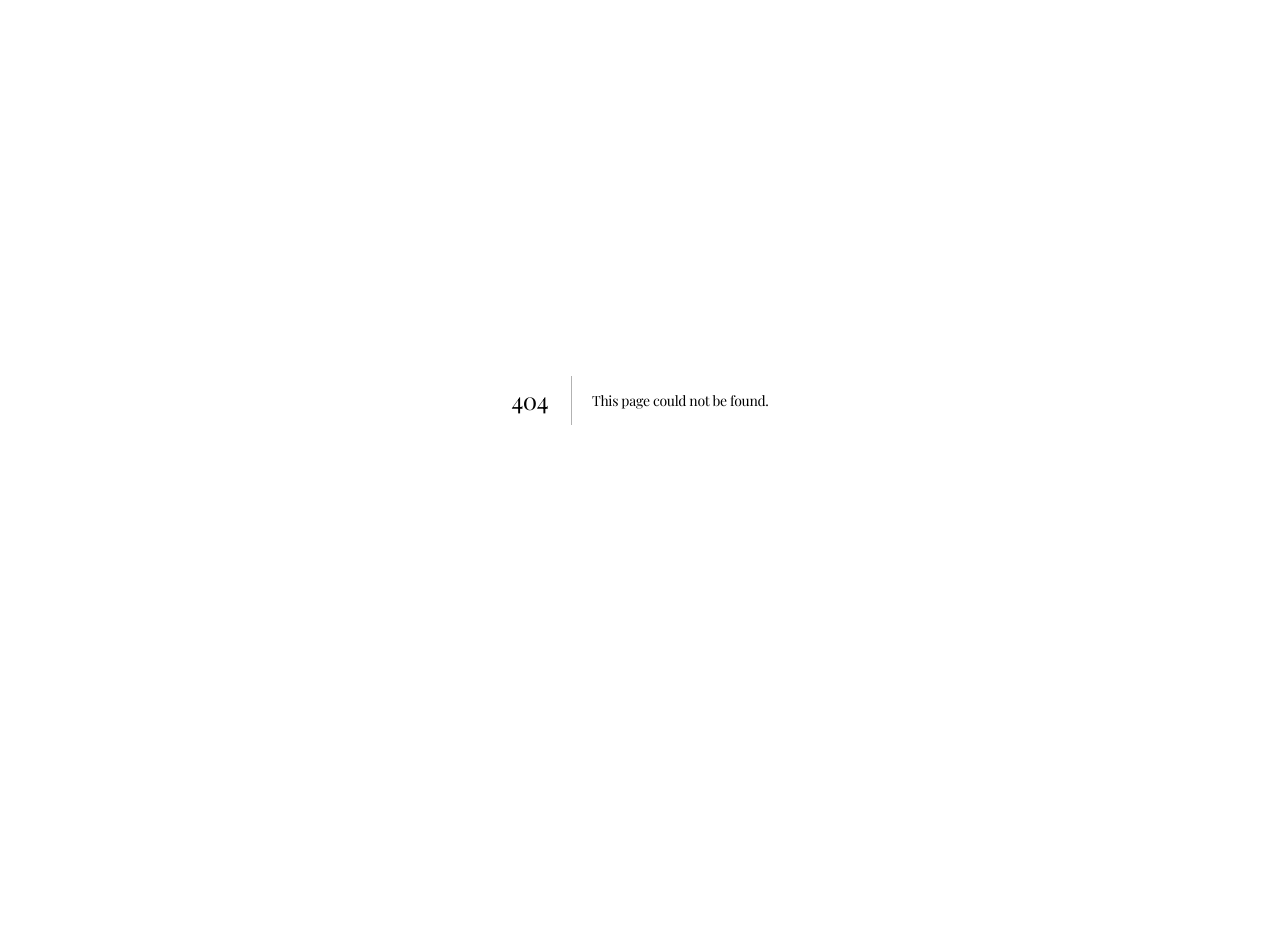
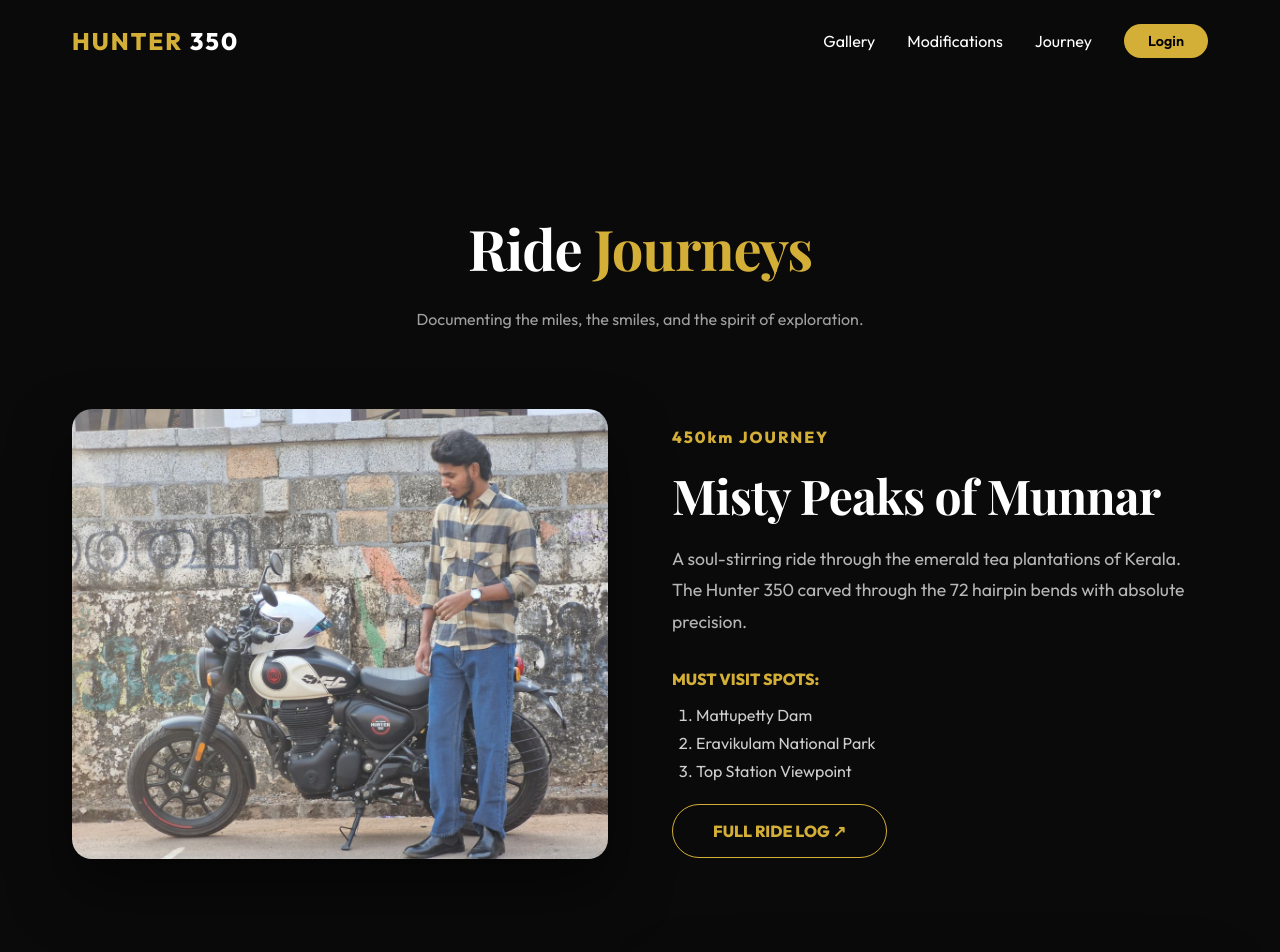
Before and after one commit to Sasi2005k/Sasi-bike-webpage, a Next.js app: page /journey in a window 1280 px wide. Before the commit this address had no page. Shown: the top 952 px of the page. Before the commit the page ends 800 px from the top, so only its background shows below. Built offline with nearby package versions, Linux system fonts and the light colour scheme; a web font is replaced by a local one.

Commit message:
feat: add comprehensive Journey section with detailed logs and stats

```diff
--- /dev/null
+++ b/src/app/journey/page.tsx
@@ -0,0 +1,104 @@
+'use client';
+import Navbar from '@/components/Navbar';
+import Link from 'next/link';
+
+const JourneyPage = () => {
+    const journeys = [
+        {
+            id: 'munnar-2026',
+            title: 'Misty Peaks of Munnar',
+            image: '/images/ride.jpeg',
+            experience: 'A soul-stirring ride through the emerald tea plantations of Kerala. The Hunter 350 carved through the 72 hairpin bends with absolute precision.',
+            spots: ['Mattupetty Dam', 'Eravikulam National Park', 'Top Station Viewpoint'],
+            features: { distance: '450km', terrain: 'Hilly/Curves', difficulty: 'Moderate' }
+        },
+        {
+            id: 'coast-run',
+            title: 'The Blue Coast Run',
+            image: '/images/hero.jpeg',
+            experience: 'Riding parallel to the Arabian Sea. The salt in the air and the steady thump of the J-series engine made this an unforgettable coastal escape.',
+            spots: ['Maravanthe Beach', 'Murudeshwar Temple', 'Gokarna Cliff'],
+            features: { distance: '320km', terrain: 'Coastal/Flat', difficulty: 'Easy' }
+        }
+    ];
+
+    return (
+        <main style={{ minHeight: '100vh', background: 'var(--background)' }}>
+            <Navbar />
+
+            <section style={{ padding: '8rem 0 4rem' }}>
+                <div className="container">
+                    <h1 style={{ fontSize: '3.5rem', textAlign: 'center', marginBottom: '1.5rem' }}>
+                        Ride <span style={{ color: 'var(--accent)' }}>Journeys</span>
+                    </h1>
+                    <p style={{ textAlign: 'center', color: 'var(--text-muted)', marginBottom: '5rem' }}>
+                        Documenting the miles, the smiles, and the spirit of exploration.
+                    </p>
+
+                    <div style={{ display: 'grid', gridTemplateColumns: '1fr', gap: '6rem' }}>
+                        {journeys.map((journey, idx) => (
+                            <div key={journey.id} className="reveal-animation" style={{
+                                display: 'grid',
+                                gridTemplateColumns: 'repeat(auto-fit, minmax(300px, 1fr))',
+                                gap: '4rem',
+                                alignItems: 'center'
+                            }}>
+                                <div style={{
+                                    height: '450px',
+                                    borderRadius: '20px',
+                                    overflow: 'hidden',
+                                    boxShadow: '0 30px 60px rgba(0,0,0,0.5)',
+                                    order: idx % 2 === 0 ? 1 : 2
+                                }}>
+                                    <img src={journey.image} alt={journey.title} style={{ width: '100%', height: '100%', objectFit: 'cover' }} />
+                                </div>
+
+                                <div style={{ order: idx % 2 === 0 ? 2 : 1 }}>
+                                    <span style={{ color: 'var(--accent)', fontWeight: 'bold', letterSpacing: '2px' }}>{journey.features.distance} JOURNEY</span>
+                                    <h2 style={{ fontSize: '3rem', margin: '1rem 0' }}>{journey.title}</h2>
+                                    <p style={{ fontSize: '1.1rem', color: 'rgba(255,255,255,0.7)', lineHeight: '1.8', marginBottom: '2rem' }}>
+                                        {journey.experience}
+                                    </p>
+
+                                    <div style={{ marginBottom: '2.5rem' }}>
+                                        <h4 style={{ color: 'var(--accent)', marginBottom: '1rem', textTransform: 'uppercase' }}>Must Visit Spots:</h4>
+                                        <ol style={{ paddingLeft: '1.5rem', color: 'rgba(255,255,255,0.8)' }}>
+                                            {journey.spots.map((spot, i) => (
+                                                <li key={i} style={{ marginBottom: '0.5rem' }}>{spot}</li>
+                                            ))}
+                                        </ol>
+                                    </div>
+
+                                    <Link
+                                        href={`/journey/${journey.id}`}
+                                        target="_blank"
+                                        style={{
+                                            padding: '1rem 2.5rem',
+                                            border: '1px solid var(--accent)',
+                                            color: 'var(--accent)',
+                                            borderRadius: '50px',
+                                            fontWeight: 'bold',
+                                            transition: 'all 0.3s ease'
+                                        }}
+                                        onMouseOver={(e) => {
+                                            e.currentTarget.style.backgroundColor = 'var(--accent)';
+                                            e.currentTarget.style.color = '#000';
+                                        }}
+                                        onMouseOut={(e) => {
+                                            e.currentTarget.style.backgroundColor = 'transparent';
+                                            e.currentTarget.style.color = 'var(--accent)';
+                                        }}
+                                    >
+                                        FULL RIDE LOG ↗
+                                    </Link>
+                                </div>
+                            </div>
+                        ))}
+                    </div>
+                </div>
+            </section>
+        </main>
+    );
+};
+
+export default JourneyPage;
```
Also changed, not shown: src/app/journey/[id]/page.tsx (added, +76 -0 lines), public/images/WhatsApp Image 2026-02-23 at 10.16.31 AM.jpeg (added), public/images/profile.png.jpeg (added).
